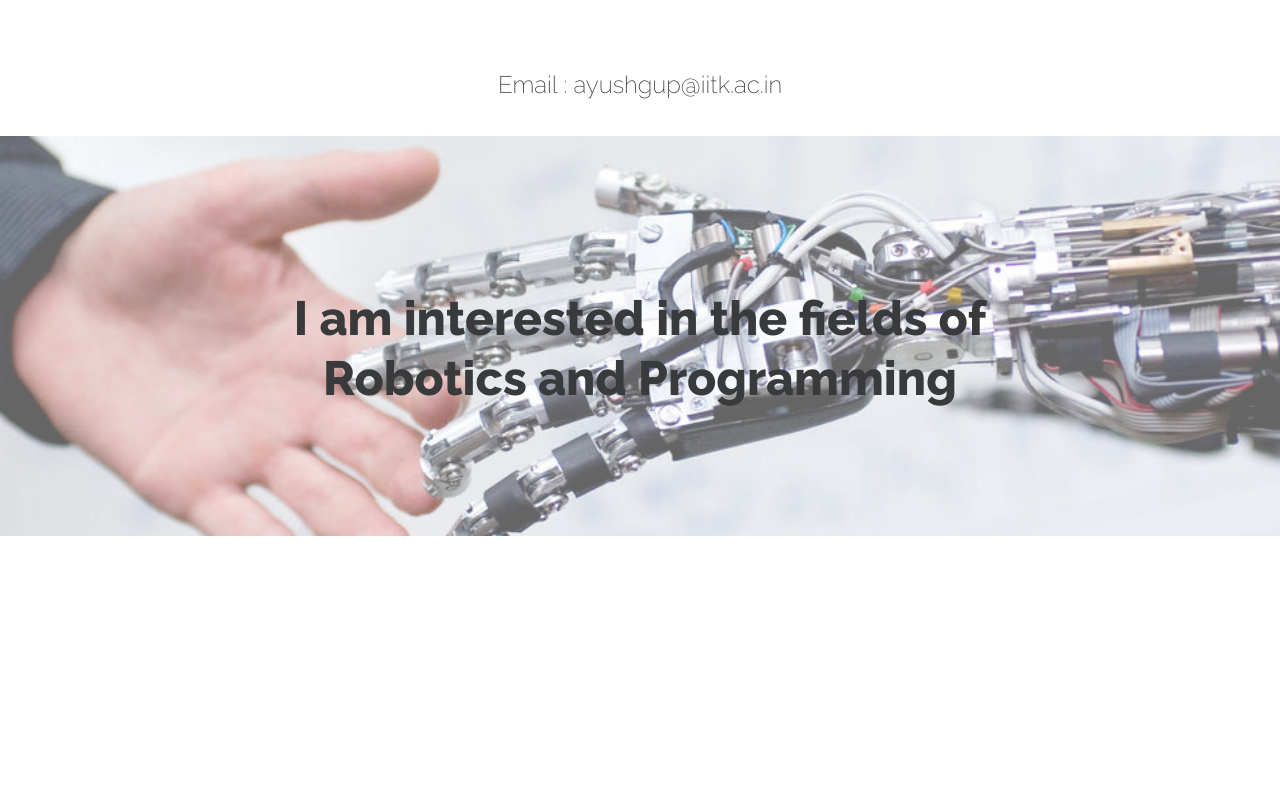
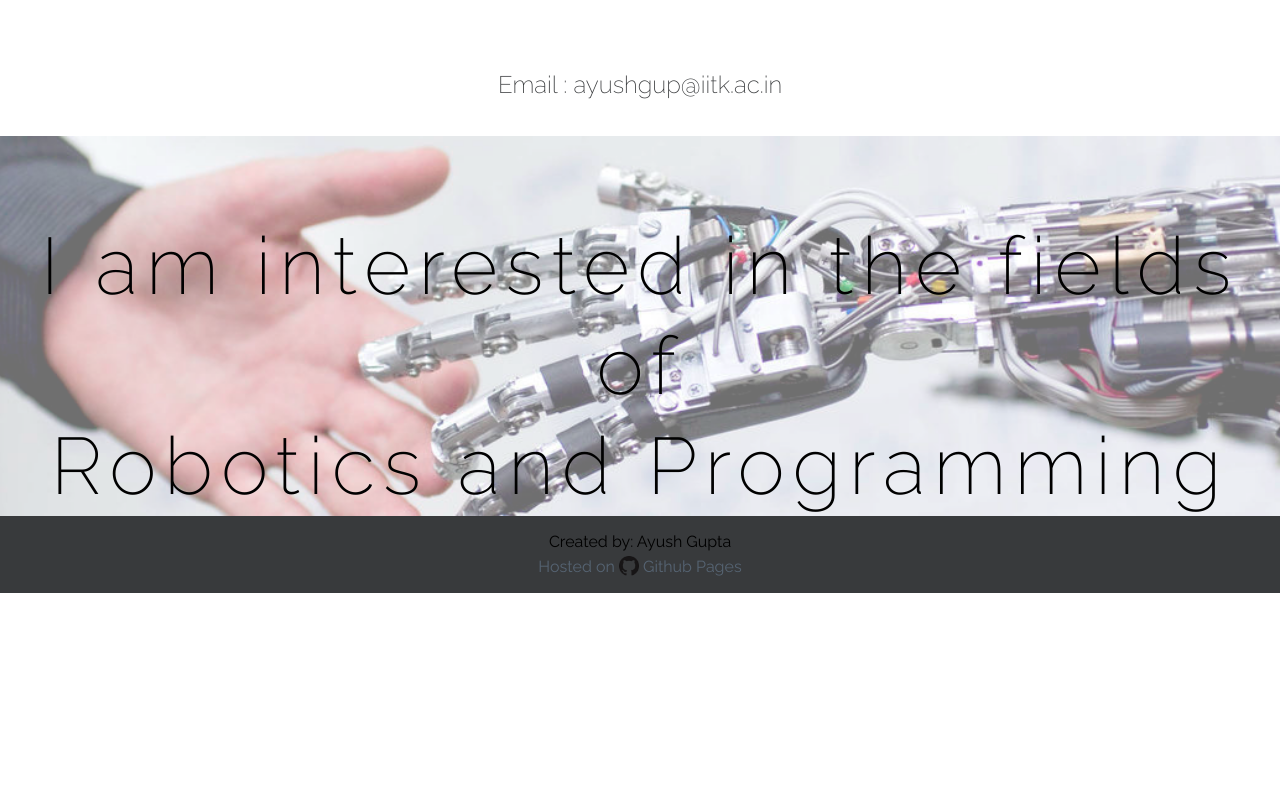
Before and after one commit to 7ayushgupta/7ayushgupta.github.io, a plain HTML site: page index.html in a window 1280 px wide. Shown: the part 1043-1840 px from the top of the page. After the commit the page ends 1636 px from the top, so only its background shows below. Drawn offline with Linux system fonts and the light colour scheme.

Commit message:
Added interests

```diff
--- a/css/component.css
+++ b/css/component.css
@@ -50,26 +50,21 @@
 .information .email .thick {
 	font-weight:225;
 }
-.back{
-	position: relative;
-	width: 100%;
-	height:50%;
-	background: #333;
+
+.interestspara{
+	background-image: url('../img/background2.png');
 	overflow: hidden;
 	background-size: cover;
 	background-position: center center;
-	z-index: -5;
-	background-image: url('../img/background2.jpg');
-	opacity:0.6;
-}
-.interests{
-	top: -280px;
-	position: relative;
-	width: 100%;
-	height:100%;
-	font-weight: 10;
+	opacity:1;
+	margin: 0;
+	padding-top: 1em;
+	color: black;
 	text-align: center;
-	font-size:1.5em;
+	left:0%;
+	font-size:5em;
+	font-weight: 100;
+	letter-spacing: 0.1em;
 }
 
 @media only screen and (max-width : 768px) {
--- a/index.html
+++ b/index.html
@@ -36,9 +36,9 @@
 
 
 
-      <div class="back"></div>
-  		<div class="interests"><h1>I am interested in the fields of <br> Robotics and Programming</h1>
-        </div>
+      <div class="back">
+  		        <h1 class="interestspara">I am interested in the fields of <br> Robotics and Programming
+      </div>
 
 
 
```
Also changed, not shown: img/background2.jpg (deleted), img/background2.png (added).
